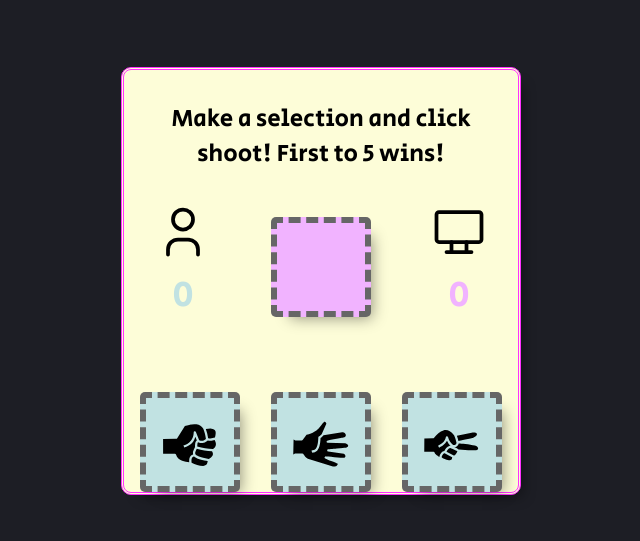
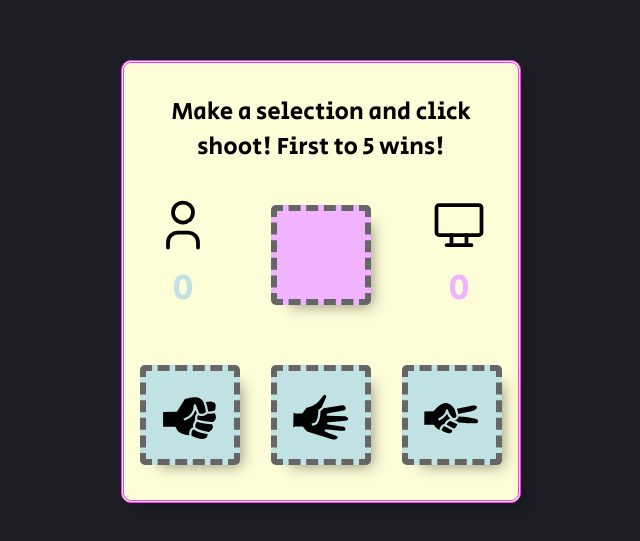
Before and after one commit to TrevorJPerks/Rock-Paper-Scissors, a plain HTML site: page index.html in a window 1280 px wide. Shown: the part 119-660 px from the top of the page, without its empty margins (319-959 px from the left). Drawn offline with Linux system fonts and the light colour scheme.

Commit message:
Adjust layout (due to shootButton removal)

```diff
--- a/style.css
+++ b/style.css
@@ -59,7 +59,6 @@ p {
   display: flex;
   flex-wrap: wrap;
   justify-content: space-around;
-  margin-top: 60px;
 }
 
 img {
@@ -69,7 +68,6 @@ img {
 
 .custombutton,
 .custombutton-player {
-  margin-top: 10px;
   display: flex;
   justify-content: center;
   width: 100px;
@@ -81,6 +79,7 @@ img {
 }
 
 .custombutton-player {
+  margin: 50px 0px 35px 0px;
   background-color: hsl(180, 36%, 82%);
 }
 
```
